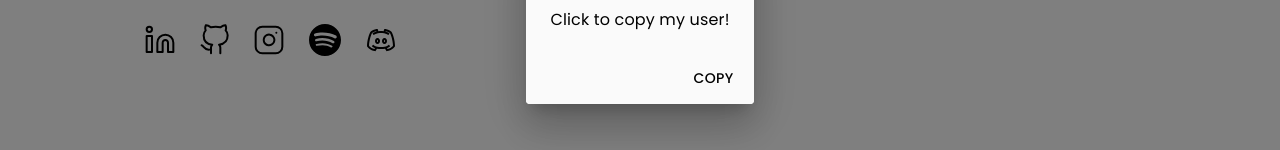
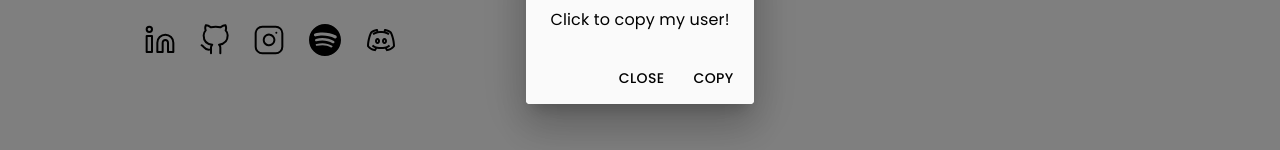
Before and after one commit to txjao/txjao, a React (Vite) app: page / in a window 1280 px wide. Both pictures are taken after a click on the link 381 px from the left and 412 px from the top of the page. Shown: the part 376-526 px from the top of the page. Built offline with nearby package versions, Linux system fonts and the light colour scheme.

Commit message:
feat: added close button in modal

```diff
--- a/src/Components/Info.tsx
+++ b/src/Components/Info.tsx
@@ -148,6 +148,14 @@ export function Info() {
                         style={{
                             backgroundColor: '#FAFAFA',
                         }}>
+                        <Button onClick={() => handleClose()}
+                            style={{
+                                fontFamily: 'Poppins',
+                                color: '#000',
+                                textDecoration: 'none',
+                            }}>
+                            close
+                        </Button>
                         <Button onClick={() => handleClose()}>
                             <CopyToClipboard text="jao5626">
                                 <a href="https://discord.com/channels/@me"
```
